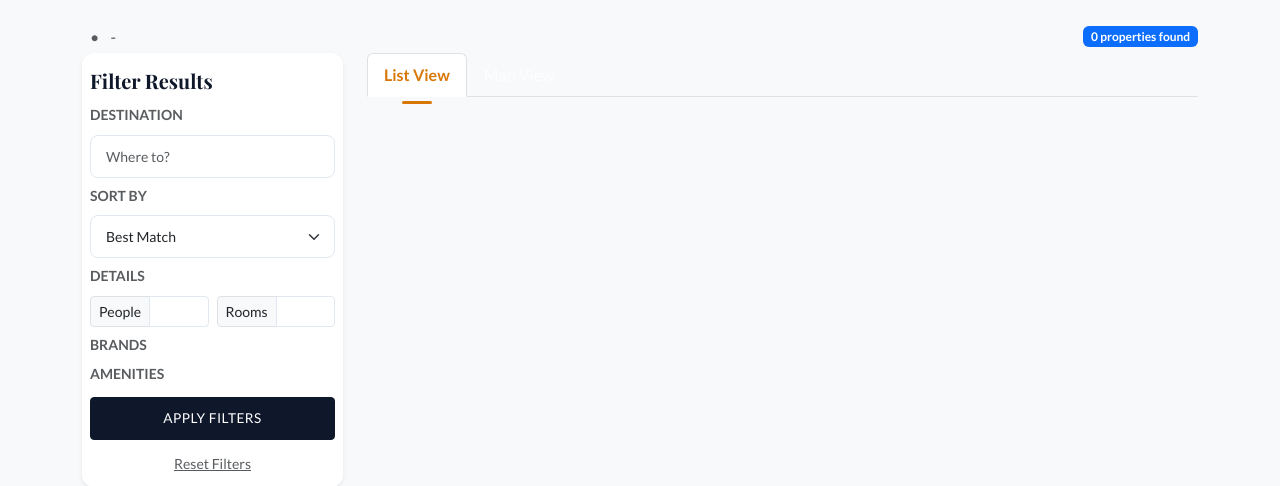
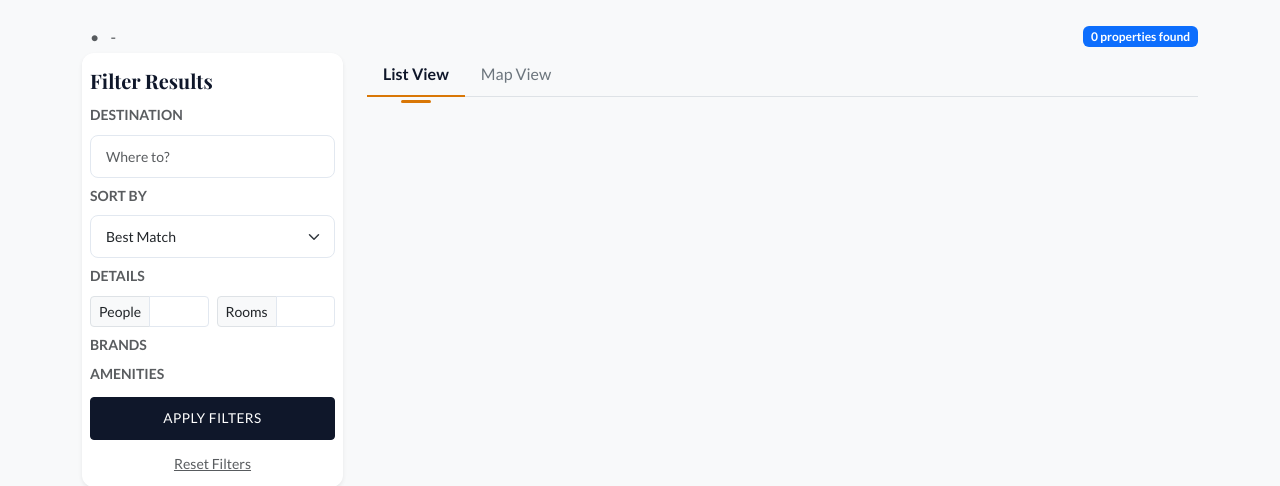
Before and after one commit to Jiacheeng-Li/hotel, a Flask app: template hotelweb/templates/main/search.html in a window 1280 px wide. Shown: the part 151-637 px from the top of the page. Run offline with Flask 3, Linux system fonts and the light colour scheme; the template is opened without the code that fills it, so the values that code supplies are empty.

Commit message:
Add CSS to fix tab button text color visibility
- Added inline styles to override global nav-link color for nav-tabs
- Inactive tabs now display dark gray (#6c757d) instead of white
- Active tab displays dark color (#0f172a) with accent underline
- Tab buttons are now clearly visible on white background

```diff
--- a/hotelweb/templates/main/search.html
+++ b/hotelweb/templates/main/search.html
@@ -16,6 +16,22 @@
 {% block content %}
 <link rel="stylesheet" href="https://unpkg.com/leaflet@1.9.4/dist/leaflet.css"
     integrity="sha256-p4NxAoJBhIIN+hmNHrzRCf9tD/miZyoHS5obTRR9BMY=" crossorigin="" />
+<style>
+/* Override nav-link color for nav-tabs (not navbar) */
+.nav-tabs .nav-link {
+    color: #6c757d !important;
+    border: none;
+}
+.nav-tabs .nav-link:hover {
+    color: #495057 !important;
+    border-color: transparent;
+}
+.nav-tabs .nav-link.active {
+    color: #0f172a !important;
+    background-color: transparent;
+    border-bottom: 2px solid #d97706;
+}
+</style>
 
 <!-- Search Summary -->
 <div class="mb-1">
```
